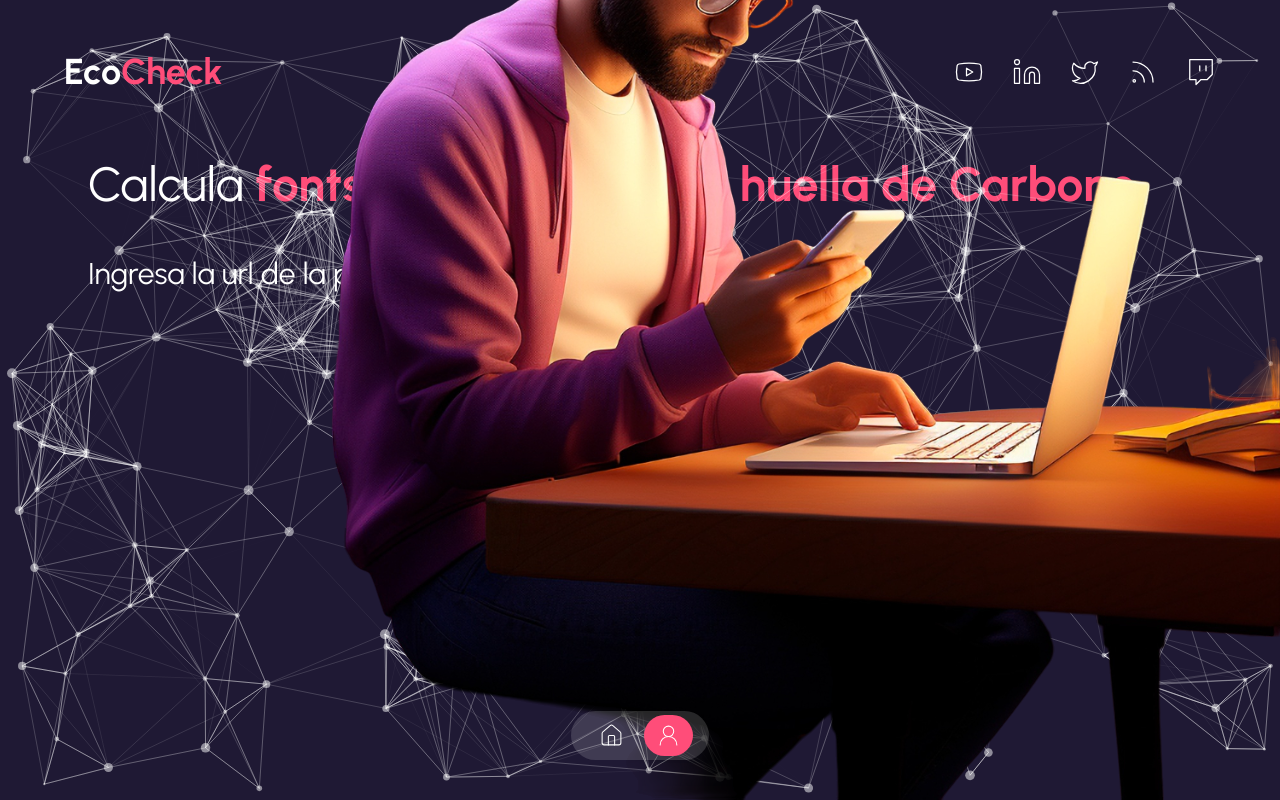
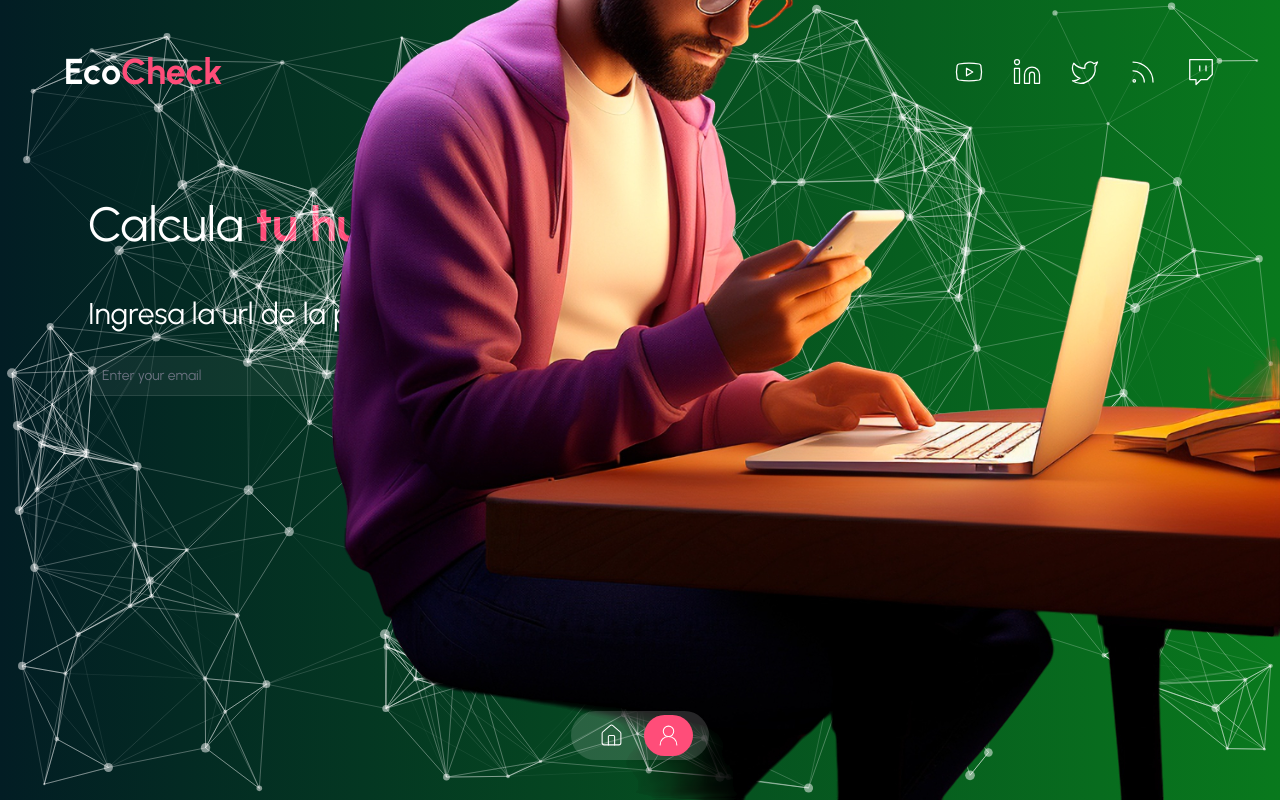
Before and after one commit to cero96/Huella_carbono, a Next.js app in the folder ecocheck/: page /about-me in a window 1280 px wide. Built offline with nearby package versions, Linux system fonts and the light colour scheme.

Commit message:
Resolviendo conflicto en el merge

```diff
--- a/ecocheck/app/(routes)/about-me/page.tsx
+++ b/ecocheck/app/(routes)/about-me/page.tsx
@@ -12,13 +12,12 @@ const AboutMePage = () => {
         <>
             <TransitionPage />
             <CoverParticles />
+            <div className="flex min-h-[100vh] h-full bg-no-repear bg-gradient-cover">
             <ContainerPage>
                 <Avatar />
                 <h1 className="text-2xl leading-tight text-center md:text-left md:text-5xl md:mt-10">
                     Calcula{' '}
                     <span className="font-bold text-secondary">
-
-                        fontsize 16pcx 1rem
                         tu huella de Carbono
                     </span>
                 </h1>
@@ -27,14 +26,18 @@ const AboutMePage = () => {
                     Ingresa la url de la página a consultar
                 </h2>
 
-                <form>
+                <div className="mt-6 flex max-w-md gap-x-4">
+                    <label htmlFor="email-address" className="sr-only">Email address</label>
+                    <input id="email-address" name="email" type="email" autoComplete="email" required className="min-w-0 flex-auto rounded-md bg-white/5 px-3.5 py-2 text-base text-white outline outline-1 -outline-offset-1 outline-white/10 placeholder:text-gray-500 focus:outline-2 focus:-outline-offset-2 focus:outline-indigo-500 sm:text-sm/6" placeholder="Enter your email"/>
+                    <button type="submit" className="flex-none rounded-md bg-indigo-500 px-3.5 py-2.5 text-sm font-semibold text-white shadow-sm hover:bg-indigo-400 focus-visible:outline focus-visible:outline-2 focus-visible:outline-offset-2 focus-visible:outline-indigo-500">Consultar</button>
+                </div>
 
-                </form>
 
 {/*                 <CounterServices />
 
                 <TimeLine /> */}
             </ContainerPage>
+            </div>
         </>
     );
 }
```
Also changed, not shown: 1 other file (tests, documents, lock files or other folders).
